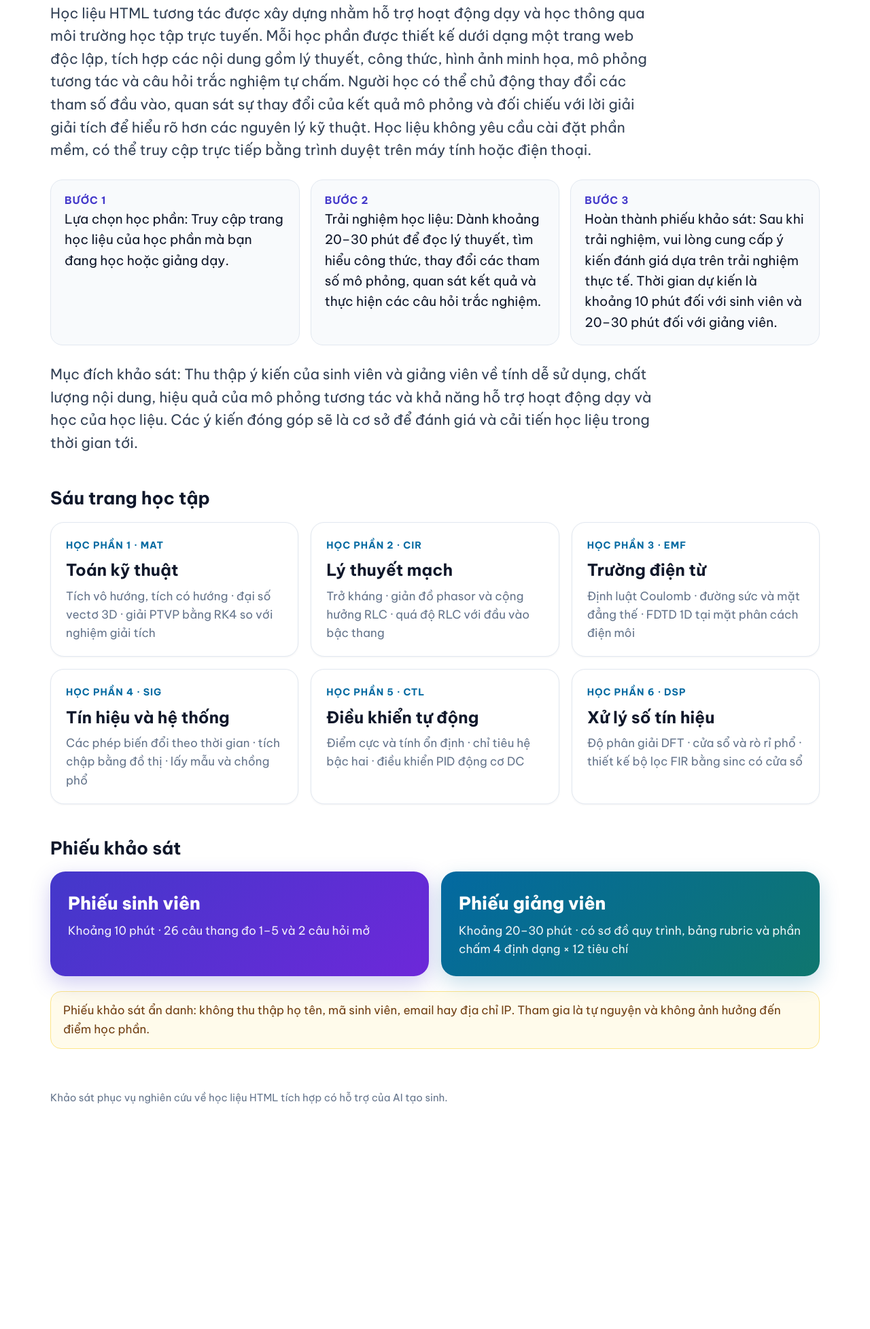
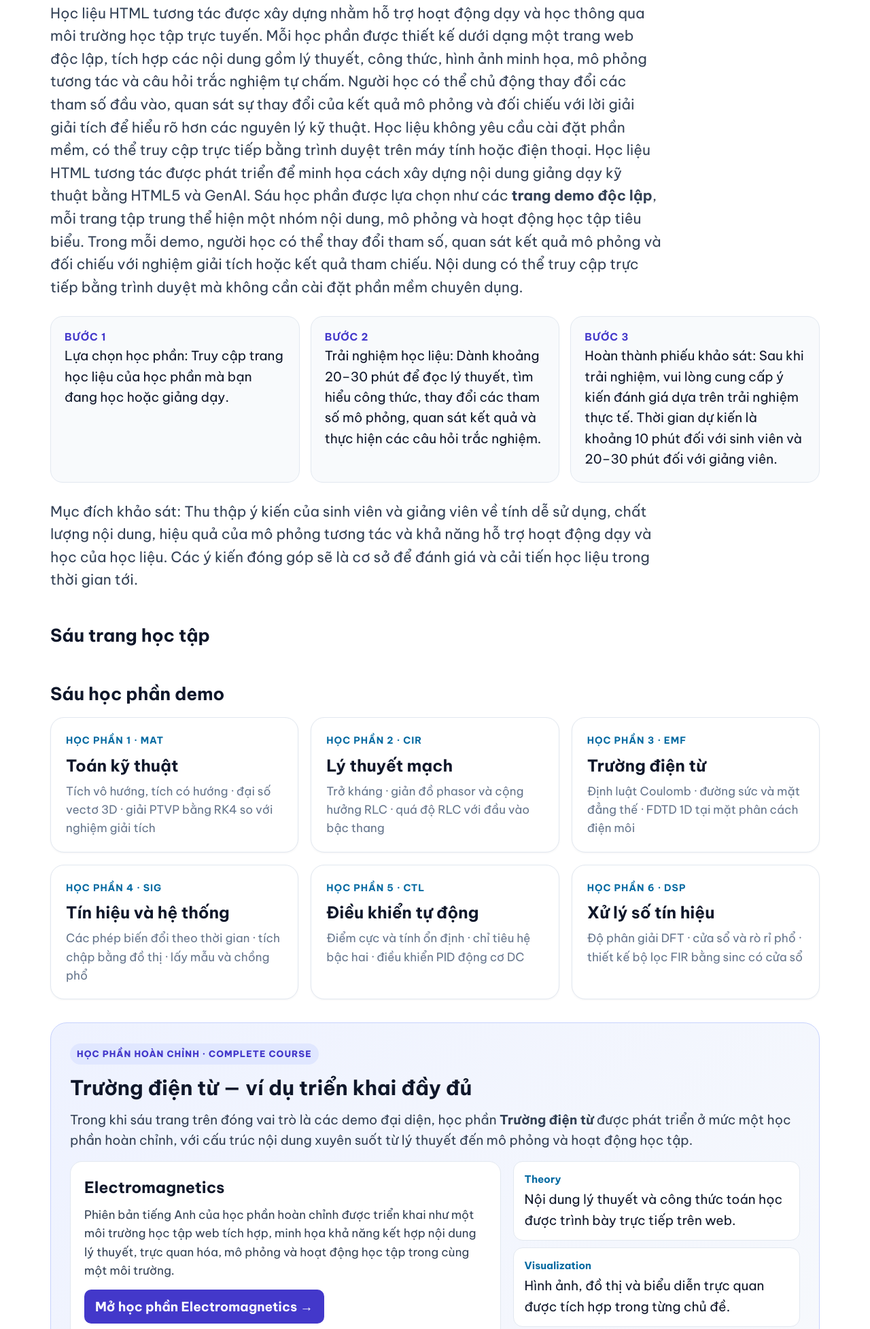
Before and after one commit to Xdao85/GenAI_HTML, a plain HTML site: page index.html in a window 1280 px wide. Shown: the part 220-2175 px from the top of the page at 68% size. Before the commit the page ends 1887 px from the top, so only its background shows below. Drawn offline with Linux system fonts and the light colour scheme.

Commit message:
Update index.html

```diff
--- a/index.html
+++ b/index.html
@@ -30,6 +30,7 @@ a.big.l{background:linear-gradient(135deg,#0369a1,#0f766e);box-shadow:0 10px 30p
 a.big span{display:block;font-size:26px;font-weight:800}
 a.big small{display:block;font-size:17px;opacity:.92;margin-top:6px}
 .note{background:#fffbeb;border:1px solid #fde68a;border-radius:16px;padding:14px 18px;font-size:17px;color:#713f12;margin-top:22px}
+.note{background:#fffbeb;border:1px solid #fde68a;border-radius:16px;padding:14px 18px;font-size:17px;color:#713f12;margin-top:22px}.featured{margin:34px 0 10px;border:1px solid #c7d2fe;border-radius:24px;padding:28px;background:linear-gradient(135deg,#eef2ff,#f8fafc)}.featured .tag{display:inline-block;font-size:13px;font-weight:800;letter-spacing:.08em;text-transform:uppercase;color:#4338ca;background:#e0e7ff;padding:5px 10px;border-radius:999px}.featured h2{margin:10px 0 8px;font-size:30px}.featured p{margin:0 0 16px;color:var(--ink2)}.featured-grid{display:grid;grid-template-columns:1.5fr 1fr;gap:18px;align-items:stretch}.featured-main{background:#fff;border:1px solid var(--line);border-radius:18px;padding:20px}.featured-main h3{margin:0 0 8px;font-size:23px}.featured-main p{font-size:17px;margin:0 0 14px}.featured-main a{display:inline-block;text-decoration:none;font-weight:700;color:#fff;background:var(--accent);padding:10px 16px;border-radius:10px}.featured-points{display:grid;gap:10px}.featured-point{background:#fff;border:1px solid var(--line);border-radius:14px;padding:14px 16px}.featured-point b{display:block;font-size:15px;color:var(--accent2);margin-bottom:2px}@media(max-width:760px){.featured-grid{grid-template-columns:1fr}.featured h2{font-size:26px}}
 .code{font-family:Consolas,monospace;font-weight:700;letter-spacing:.08em;color:var(--accent);background:#eef2ff;padding:2px 8px;border-radius:6px}
 footer{max-width:1180px;margin:0 auto;padding:0 24px 40px;color:var(--mute);font-size:15px}
 .top{display:flex;justify-content:flex-end;max-width:1180px;margin:0 auto;padding:18px 24px 0}
@@ -47,6 +48,8 @@ html.L-en .vi, html.L-vi .en{display:none}
   <p class="lead">
     Học liệu HTML tương tác được xây dựng nhằm hỗ trợ hoạt động dạy và học thông qua môi trường học tập trực tuyến. Mỗi học phần được thiết kế dưới dạng một trang web độc lập, tích hợp các nội dung gồm lý thuyết, công thức, hình ảnh minh họa, mô phỏng tương tác và câu hỏi trắc nghiệm tự chấm.
 Người học có thể chủ động thay đổi các tham số đầu vào, quan sát sự thay đổi của kết quả mô phỏng và đối chiếu với lời giải giải tích để hiểu rõ hơn các nguyên lý kỹ thuật. Học liệu không yêu cầu cài đặt phần mềm, có thể truy cập trực tiếp bằng trình duyệt trên máy tính hoặc điện thoại.
+    Học liệu HTML tương tác được phát triển để minh họa cách xây dựng nội dung giảng dạy kỹ thuật bằng HTML5 và GenAI. Sáu học phần được lựa chọn như các <strong>trang demo độc lập</strong>, mỗi trang tập trung thể hiện một nhóm nội dung, mô phỏng và hoạt động học tập tiêu biểu.
+Trong mỗi demo, người học có thể thay đổi tham số, quan sát kết quả mô phỏng và đối chiếu với nghiệm giải tích hoặc kết quả tham chiếu. Nội dung có thể truy cập trực tiếp bằng trình duyệt mà không cần cài đặt phần mềm chuyên dụng.
   </p>
 
   <div class="steps">
@@ -59,6 +62,7 @@ Người học có thể chủ động thay đổi các tham số đầu vào, q
     Mục đích khảo sát: Thu thập ý kiến của sinh viên và giảng viên về tính dễ sử dụng, chất lượng nội dung, hiệu quả của mô phỏng tương tác và khả năng hỗ trợ hoạt động dạy và học của học liệu. Các ý kiến đóng góp sẽ là cơ sở để đánh giá và cải tiến học liệu trong thời gian tới.
   </p>
   <h2>Sáu trang học tập</h2>
+  <h2>Sáu học phần demo</h2>
   <div class="grid">
     <a class="card" href="vi/01_Toan_ky_thuat.html"><div class="k">Học phần 1 · MAT</div><h3>Toán kỹ thuật</h3><p>Tích vô hướng, tích có hướng · đại số vectơ 3D · giải PTVP bằng RK4 so với nghiệm giải tích</p></a>
     <a class="card" href="vi/02_Ly_thuyet_mach.html"><div class="k">Học phần 2 · CIR</div><h3>Lý thuyết mạch</h3><p>Trở kháng · giản đồ phasor và cộng hưởng RLC · quá độ RLC với đầu vào bậc thang</p></a>
@@ -67,6 +71,8 @@ Người học có thể chủ động thay đổi các tham số đầu vào, q
     <a class="card" href="vi/05_Dieu_khien_tu_dong.html"><div class="k">Học phần 5 · CTL</div><h3>Điều khiển tự động</h3><p>Điểm cực và tính ổn định · chỉ tiêu hệ bậc hai · điều khiển PID động cơ DC</p></a>
     <a class="card" href="vi/06_Xu_ly_so_tin_hieu.html"><div class="k">Học phần 6 · DSP</div><h3>Xử lý số tín hiệu</h3><p>Độ phân giải DFT · cửa sổ và rò rỉ phổ · thiết kế bộ lọc FIR bằng sinc có cửa sổ</p></a>
   </div>
+
+  <section class="featured"><span class="tag">Học phần hoàn chỉnh · Complete course</span><h2>Trường điện từ — ví dụ triển khai đầy đủ</h2><p>Trong khi sáu trang trên đóng vai trò là các demo đại diện, học phần <strong>Trường điện từ</strong> được phát triển ở mức một học phần hoàn chỉnh, với cấu trúc nội dung xuyên suốt từ lý thuyết đến mô phỏng và hoạt động học tập.</p><div class="featured-grid"><div class="featured-main"><h3>Electromagnetics</h3><p>Phiên bản tiếng Anh của học phần hoàn chỉnh được triển khai như một môi trường học tập web tích hợp, minh họa khả năng kết hợp nội dung lý thuyết, trực quan hóa, mô phỏng và hoạt động học tập trong cùng một môi trường.</p><a href="https://xdao85.github.io/EM" target="_blank" rel="noopener">Mở học phần Electromagnetics →</a></div><div class="featured-points"><div class="featured-point"><b>Theory</b> Nội dung lý thuyết và công thức toán học được trình bày trực tiếp trên web.</div><div class="featured-point"><b>Visualization</b> Hình ảnh, đồ thị và biểu diễn trực quan được tích hợp trong từng chủ đề.</div><div class="featured-point"><b>Simulation</b> Mô phỏng tương tác cho phép thay đổi tham số và quan sát kết quả ngay trên trình duyệt.</div><div class="featured-point"><b>Learning activities</b> Câu hỏi, bài tập và các thành phần tương tác được tổ chức trong cùng một môi trường.</div></div></div></section>
 
   <h2>Phiếu khảo sát</h2>
   <div class="survey">
@@ -83,6 +89,8 @@ Người học có thể chủ động thay đổi các tham số đầu vào, q
   <p class="lead">
     These interactive HTML learning materials support teaching and learning in an online environment. Each course is designed as a self-contained web page that integrates theory, equations, illustrations, interactive simulations and self-scored multiple-choice questions.
 Learners can change input parameters, observe how the simulation results respond and compare them with the analytical solution to gain a deeper understanding of engineering principles. No software installation is required; the materials open directly in a browser on a computer or a phone.
+    These interactive HTML learning materials demonstrate a GenAI-assisted approach to developing engineering education with HTML5. Six courses are presented as <strong>independent demonstration pages</strong>, each illustrating a representative set of content, simulations and learning activities.
+Within each demo, learners can change parameters, observe simulation results and compare them with analytical or reference solutions. The materials are accessed directly through a web browser without requiring specialized software installation.
   </p>
 
   <div class="steps">
@@ -95,6 +103,7 @@ Learners can change input parameters, observe how the simulation results respond
     Purpose of the survey: to collect the views of students and lecturers on the usability, content quality, effectiveness of the interactive simulations and support for teaching and learning provided by the materials. Your feedback will be used to evaluate and improve the materials.
   </p>
   <h2>Six learning pages</h2>
+  <h2>Six demonstration courses</h2>
   <div class="grid">
     <a class="card" href="en/01_Engineering_Mathematics.html"><div class="k">Course 1 · MAT</div><h3>Engineering Mathematics</h3><p>Dot and cross products · 3D vector algebra · RK4 ODE solver vs closed-form solution</p></a>
     <a class="card" href="en/02_Circuit_Analysis.html"><div class="k">Course 2 · CIR</div><h3>Circuit Analysis</h3><p>Impedance · RLC phasor diagram and resonance · RLC step transient</p></a>
@@ -103,6 +112,8 @@ Learners can change input parameters, observe how the simulation results respond
     <a class="card" href="en/05_Control_Systems.html"><div class="k">Course 5 · CTL</div><h3>Control Systems</h3><p>Poles and stability · second-order specifications · PID control of a DC motor</p></a>
     <a class="card" href="en/06_Digital_Signal_Processing.html"><div class="k">Course 6 · DSP</div><h3>Digital Signal Processing</h3><p>DFT resolution · windowing and leakage · windowed-sinc FIR design</p></a>
   </div>
+
+  <section class="featured"><span class="tag">Complete course · Full implementation</span><h2>Electromagnetics — a complete-course example</h2><p>The six pages above serve as representative demonstrations. <strong>Electromagnetics</strong> is developed further as a complete course, providing an end-to-end example that integrates theory, visualization, simulation and learning activities within one web environment.</p><div class="featured-grid"><div class="featured-main"><h3>Electromagnetics</h3><p>The complete course demonstrates how web-based learning materials can integrate theory, visualization, simulation and learning activities within a single environment.</p><a href="https://xdao85.github.io/EM" target="_blank" rel="noopener">Open the Electromagnetics course →</a></div><div class="featured-points"><div class="featured-point"><b>Theory</b> Mathematical concepts and equations are presented directly within the web environment.</div><div class="featured-point"><b>Visualization</b> Figures, graphs and visual representations are integrated with the corresponding topics.</div><div class="featured-point"><b>Simulation</b> Interactive simulations allow learners to modify parameters and observe results in the browser.</div><div class="featured-point"><b>Learning activities</b> Questions, exercises and interactive elements are organized within the same course environment.</div></div></div></section>
 
   <h2>Questionnaires</h2>
   <div class="survey">
```
